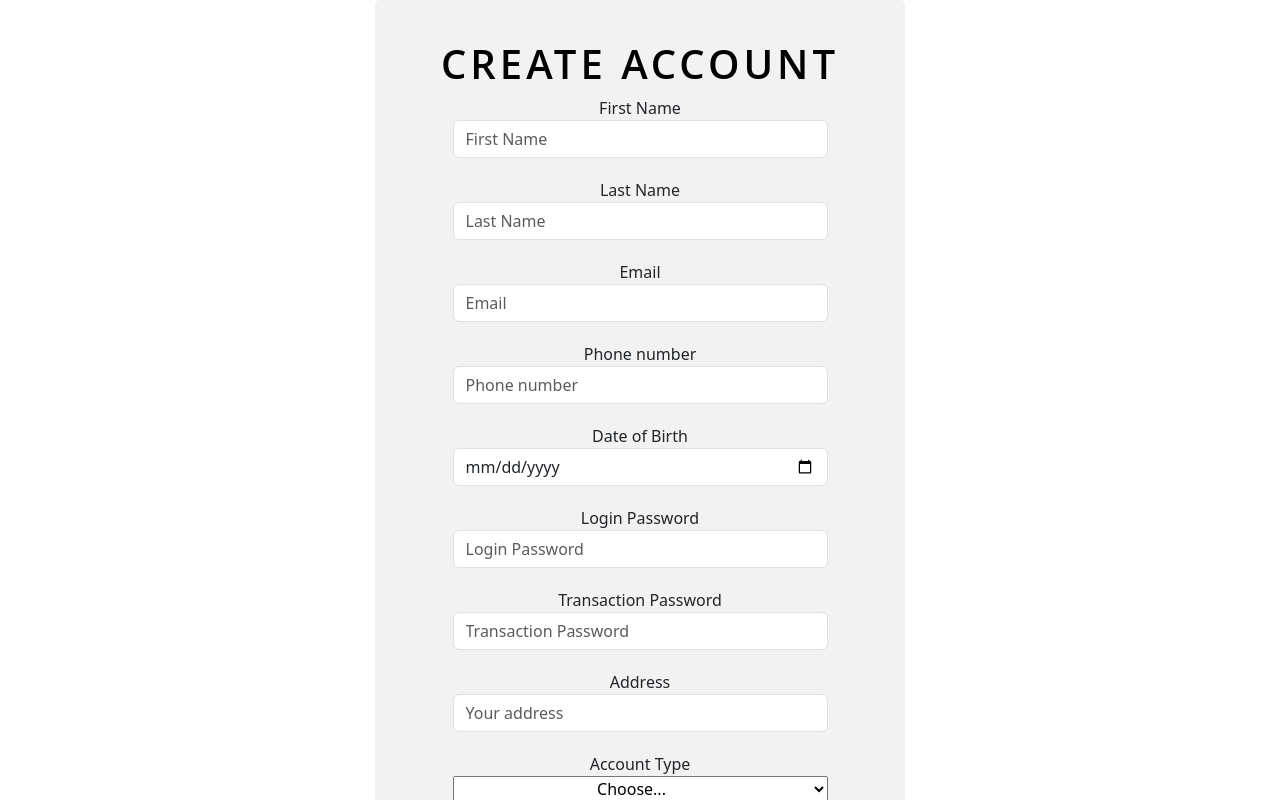
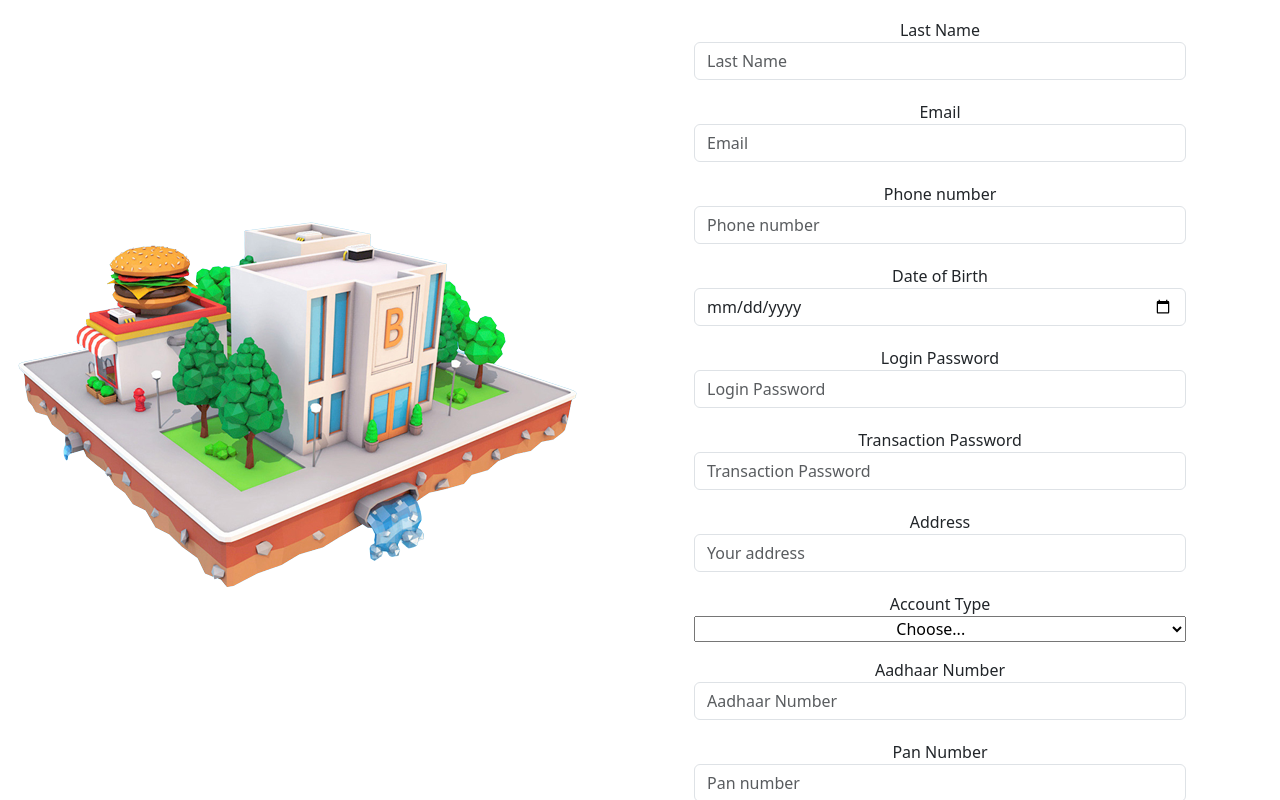
Before and after one commit to nishant14763/Online_Banking_System, a React (Create React App) app in the folder frontend/: page /createAccount in a window 1280 px wide. Shown: the top 800 px of the page. Built offline with nearby package versions, Linux system fonts and the light colour scheme.

Commit message:
feat:create account page

```diff
--- a/frontend/src/App.js
+++ b/frontend/src/App.js
@@ -3,7 +3,7 @@ import "bootstrap/dist/css/bootstrap.min.css";
 // import Homepage from "./components/Homepage";
 import Login from "./components/Home/Login";
 import Register from "./components/Home/Register";
-import CreateAccount from "./components/CreateAccount";
+import CreateAccount from "./components/Home/CreateAccount";
 import Dashboard from "./components/Dashboard"
 import { BrowserRouter, Route, Routes } from "react-router-dom";
 import ResetPassword from "./components/Reset Password";
@@ -43,6 +43,8 @@ function App() {
           	<Route path="UserDetails" element={<UserDetails />}></Route>
           	<Route path="Sidebar" element={<Sidebar />}></Route>
 
+            <Route path="create-account" element={<CreateAccount/>}></Route>
+
            {/* Profile Routes */}
             <Route path="profile/account-summary" element={<SideNavbar />}></Route>
             <Route path="profile/statement" element={<AccountStatement />}></Route>
--- a/frontend/src/components/CreateAccount.css
+++ b/frontend/src/components/Home/CreateAccount.css
@@ -2,13 +2,19 @@ body {
   background-size: cover;
 }
 
-*[role="form"] {
-  max-width: 530px;
-  padding: 15px;
-  margin: 0 auto;
-  border-radius: 0.3em;
-  background-color: #f2f2f2;
+.homePage{
+  display: flex;
+  justify-content: center;
+  align-items: center;
+  height: 100vh;
 }
+
+.imageContainer{
+  flex:1;
+  padding: 20 px;
+  width: 600px;
+}
+
 
 .col-sm-9 {
   margin: 0 auto;
--- a/frontend/src/components/CreateAccount.js
+++ b/frontend/src/components/Home/CreateAccount.js
@@ -1,7 +1,8 @@
 import React, { useEffect, useState } from "react";
 import "./CreateAccount.css";
 import { json, useNavigate } from "react-router-dom";
-import userService from "../services/userService";
+import userService from "../../services/userService";
+import bankImage from '../../assets/bank3D.png';
 
 function CreateAccount() {
   const navigate = useNavigate();
@@ -64,7 +65,14 @@ function CreateAccount() {
       });
   };
   return (
-    <div>
+    <div className="homePage">
+     <div>
+        <div className='imageContainer'>
+            <img src={bankImage} alt="Home Page Photo" />
+        </div>
+      </div>
+
+      {/* Form Code Right*/}
       <div class="container">
         <form class="form-horizontal" role="form">
           <h2>Create Account</h2>
@@ -278,6 +286,7 @@ function CreateAccount() {
         </form>
       </div>
     </div>
+
   );
 }
 
--- a/frontend/src/components/Home/Login.js
+++ b/frontend/src/components/Home/Login.js
@@ -169,7 +169,8 @@ const Login = () =>{
           onChange={(e) => setPassword(e.target.value)}
         />
         <button type="submit">Login</button>
-        <h6><a href="/customer">Don't have an account? Register here</a></h6>
+        <h6><a href="/customer">Don't have an online banking account? Register here</a></h6>
+        <h6><a href="/create-account">Don't have an account with the bank? Create here</a></h6>
       </form>
     </div>
     </div>
--- a/frontend/src/components/Home/Register.js
+++ b/frontend/src/components/Home/Register.js
@@ -227,6 +227,7 @@ const Register = () =>{
         />
         <button type="submit">Sign Up</button>
         <h6><a href="/Login">Already have an account? Login in here</a></h6>
+        <h6><a href="/create-account">Don't have an account with the bank? Create here</a></h6>
       </form>
     </div>
   )
```
Also changed, not shown: frontend/src/components/Home/App.js (added), 1 other file (tests, documents, lock files or other folders).
